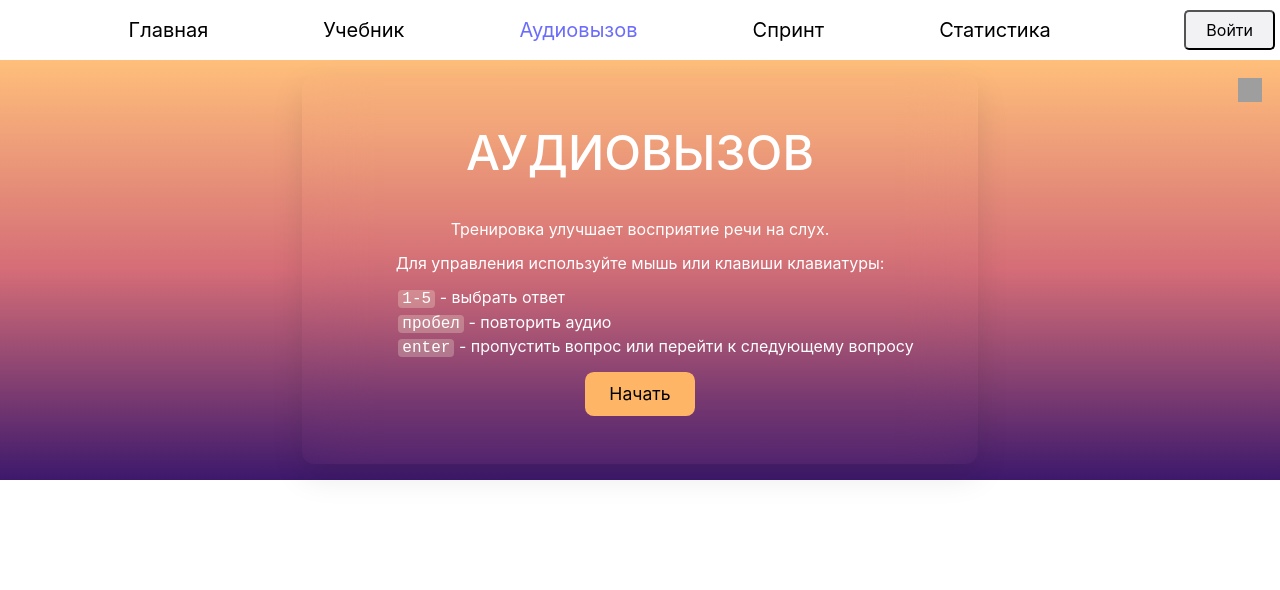
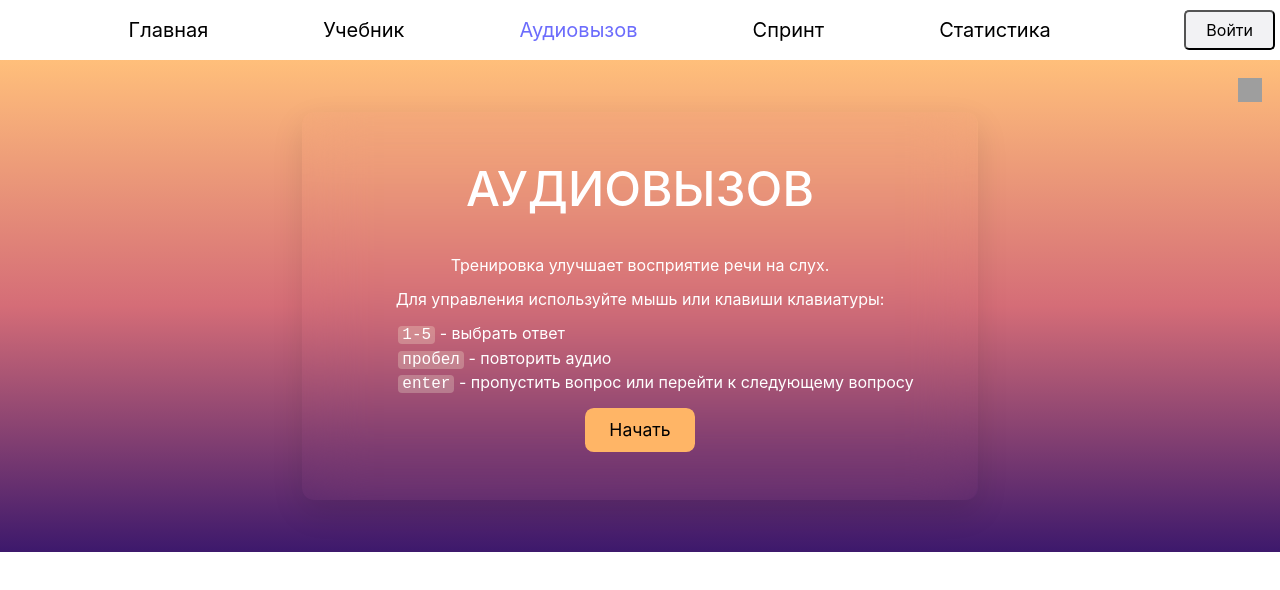
Before and after one commit to MaSkA6293/rslang, a React (Create React App) app: page /audioCall in a window 1280 px wide. Shown: the top 590 px of the page. Built offline with nearby package versions, Linux system fonts and the light colour scheme; grey boxes are pictures that could not be loaded.

Commit message:
fix(audio-call): fix layout for touch screens

```diff
--- a/src/pages/audioCallGame/components/AudioCallGame/index.scss
+++ b/src/pages/audioCallGame/components/AudioCallGame/index.scss
@@ -3,6 +3,7 @@ $textColor: #ffffff;
 .audio-call-game {
   position: relative;
   flex: 1;
+  align-self: stretch;
   display: flex;
   align-items: center;
   justify-content: center;
@@ -39,7 +40,7 @@ $textColor: #ffffff;
 
 .audio-call-game__container {
   max-width: 80%;
-  margin: 1rem auto;
+  margin: calc(var(--btn-height) + 0.75rem) auto;
   padding: 3rem 4rem;
 
   border-radius: 12px;
--- a/src/pages/audioCallGame/components/GameButton/index.scss
+++ b/src/pages/audioCallGame/components/GameButton/index.scss
@@ -1,6 +1,11 @@
 $btnHeight: 2.5em;
 $btnColor: #ffffff;
 $btnBgColor: #ffb566;
+
+:root {
+  --btn-hover-bgc: #{change-color($btnColor, $alpha: 0.2)};
+  --btn-height: #{$btnHeight};
+}
 
 .game-button {
   // style reset
@@ -18,10 +23,6 @@ $btnBgColor: #ffb566;
   }
 
   // actual styles
-
-  --btn-hover-bgc: #{change-color($btnColor, $alpha: 0.2)};
-
-  --btn-height: #{$btnHeight};
 
   display: inline-flex;
   align-items: center;
--- a/src/pages/audioCallGame/components/GameIteration/index.scss
+++ b/src/pages/audioCallGame/components/GameIteration/index.scss
@@ -50,12 +50,20 @@ $wordImgSize: 15vmin;
   justify-content: center;
   height: $wordImgSize;
   gap: 1rem;
+
+  @media (max-width: 480px) {
+    height: auto;
+    flex-direction: column;
+  }
 }
 
 .word-card__word {
-  margin-bottom: 0.5em;
   color: #fff;
   font-size: 2.2rem;
+
+  @media (max-width: 480px) {
+    font-size: 1.4rem;
+  }
 }
 
 .word-card__img {
```
